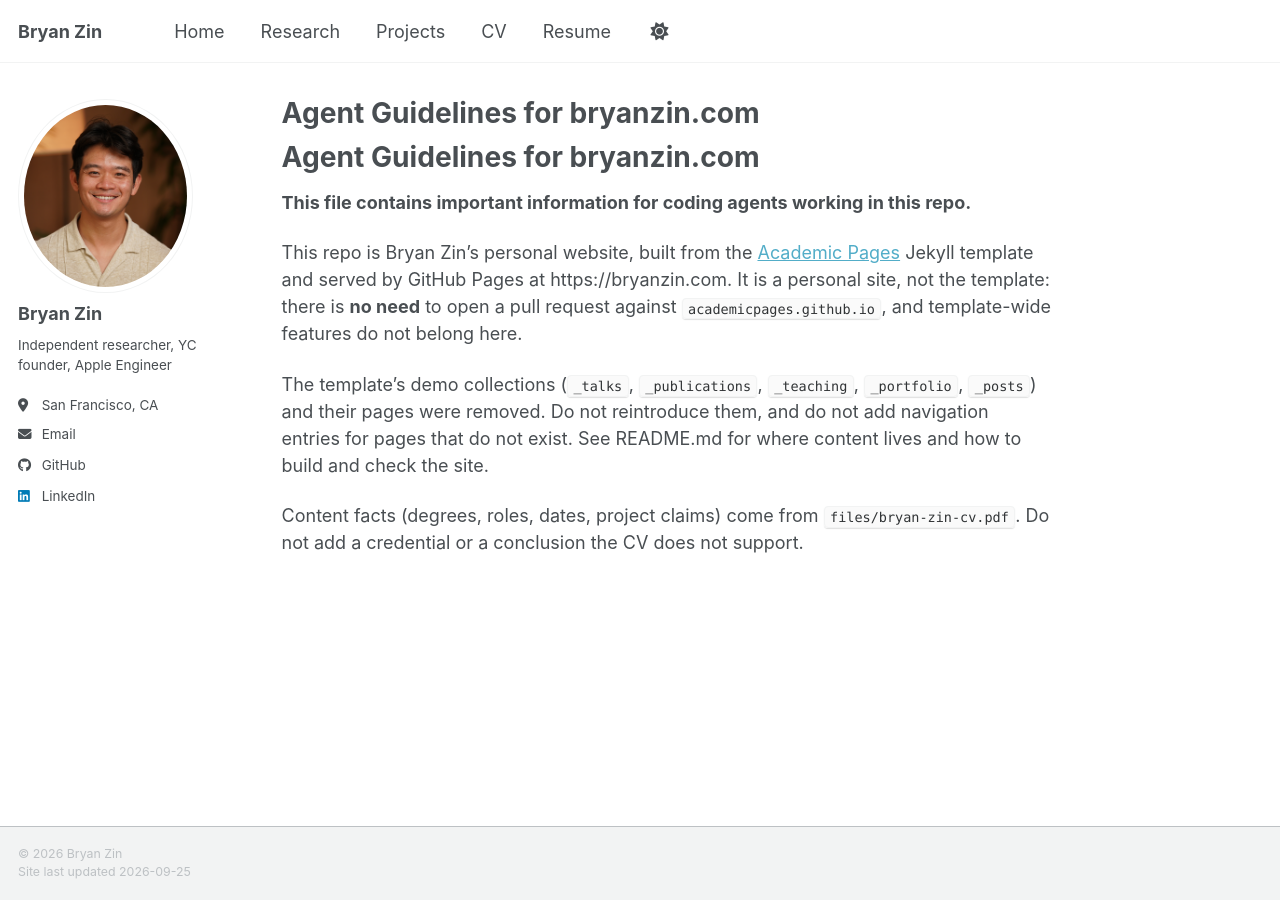
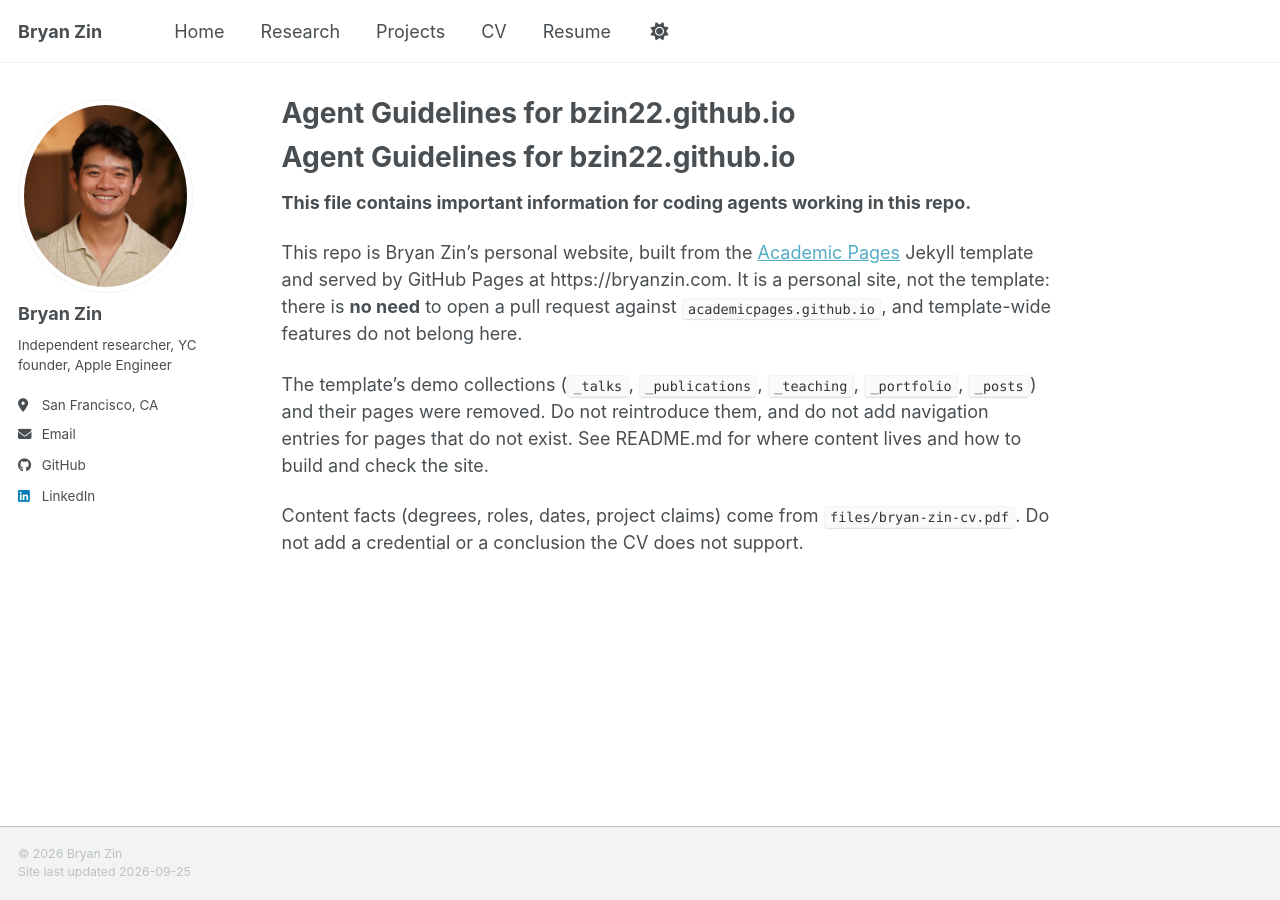
Before and after one commit to bzin22/bzin22.github.io, a Jekyll site: the page built from AGENTS.md, in a window 1280 px wide. Built offline with Jekyll 4.4.1, drawn with Linux system fonts in a browser that asks for light colours; our own code applies the rules of GitHub Pages for plain Markdown files; a style sheet for code colours, icons or effects is not loaded.

Commit message:
Restore user-site repository references

```diff
--- a/AGENTS.md
+++ b/AGENTS.md
@@ -1,4 +1,4 @@
-# Agent Guidelines for bryanzin.com
+# Agent Guidelines for bzin22.github.io
 
 **This file contains important information for coding agents working in this repo.**
 
--- a/_config.yml
+++ b/_config.yml
@@ -15,7 +15,7 @@ name: &name "Bryan Zin"
 description: &description "Bryan Zin’s research and projects in applied machine learning, supply-chain risk, model evaluation, and computational analysis of firms and markets."
 url: "https://bryanzin.com"
 baseurl: "" # the subpath of your site, e.g. "/blog"
-repository: "bzin22/bryanzin.com"
+repository: "bzin22/bzin22.github.io"
 
 # Site Author - The following control what appear as part of the author content on the side bar.
 #               If a field is blank the icon and link will not appear, otherwise it will be shown.
```
Also changed, not shown: README.md.
